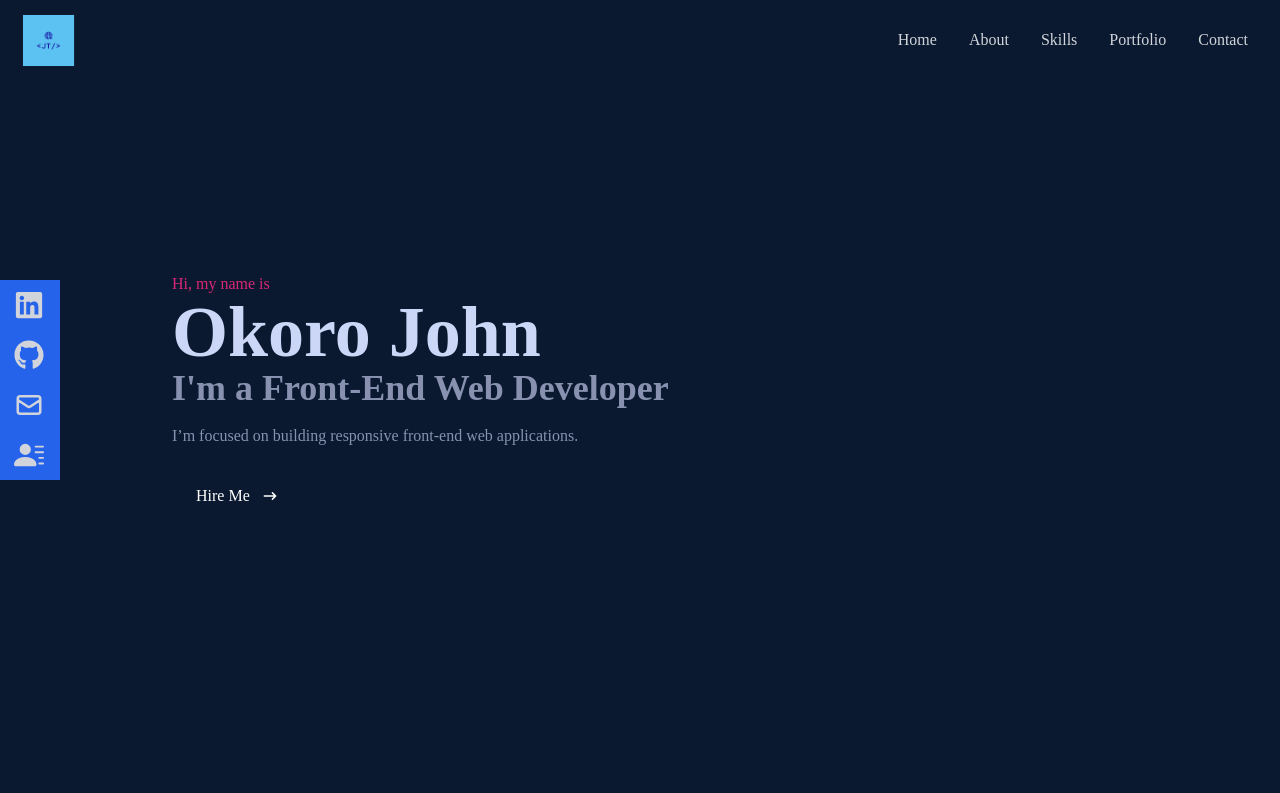
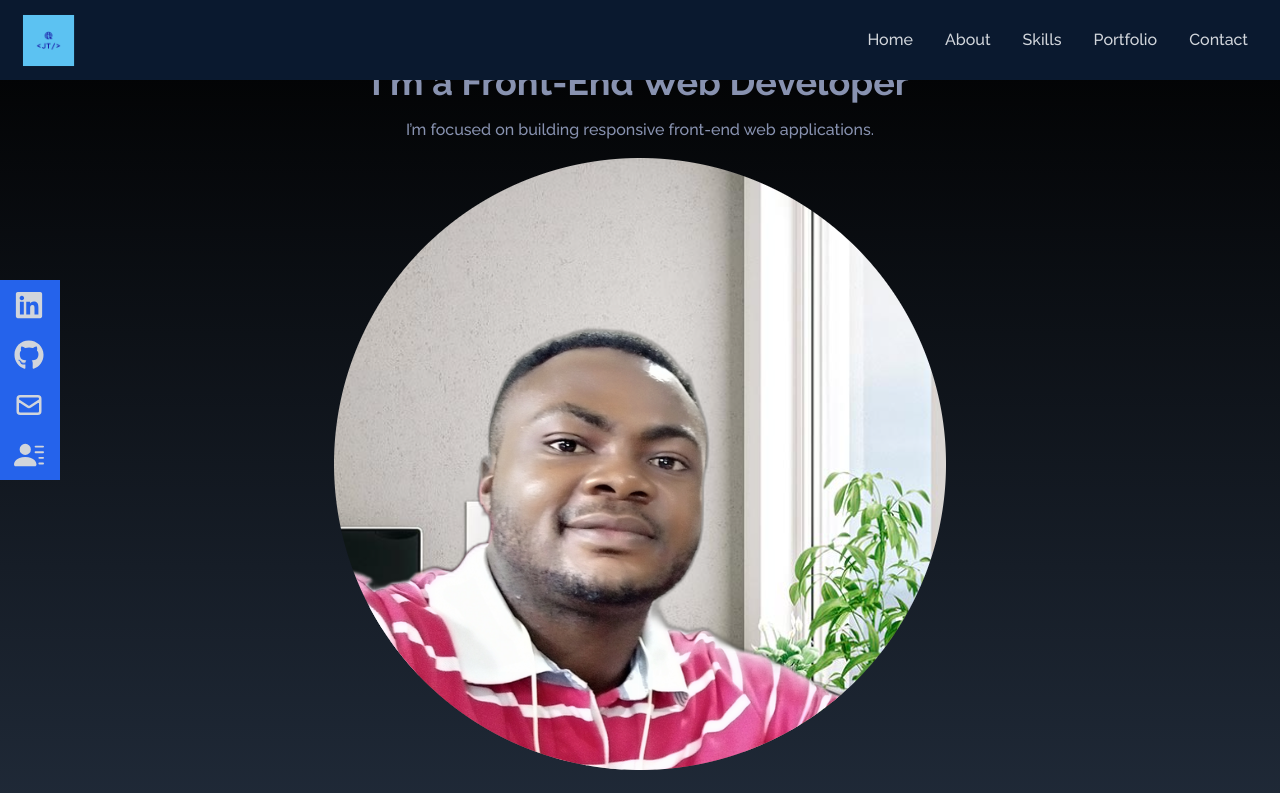
Before and after one commit to brosjayme/portfolio, a React (Create React App) app: page / in a window 1280 px wide. Shown: the top 793 px of the page. Built offline with nearby package versions, Linux system fonts and the light colour scheme.

Commit message:
retouching the home page

```diff
--- a/src/Components/Home.jsx
+++ b/src/Components/Home.jsx
@@ -1,18 +1,23 @@
 import React from 'react'
 import { HiArrowNarrowRight } from 'react-icons/hi';
+import Profile from "../assets/profile.png";
 
 
      const Home = () => {
         return (
-         <div name='home' className='w-full h-screen bg-[#0a192f]'>
+         <div name='home' className='w-full h-screen bg-gradient-to-b
+          from-black to-gray-800'>
        {/* container */}
-    <div className='max-w-[1000px] mx-auto px-8 flex flex-col justify-center h-full'>
+    <div className='max-w-screen-lg mx-auto px-4 flex flex-col items-center justify-center h-full'>
      <p className='text-pink-600'>Hi, my name is</p>
       <h1  className='text-4xl sm:text-7xl font-bold text-[#ccd6f6]'>Okoro John</h1>
       <h2  className='text-xl sm:text-4xl font-bold text-[#8892b0]'>I'm a Front-End Web Developer</h2>
       <p  className='text-[#8892b0] py-4 max-w-[700px]'>  I’m focused on building responsive front-end web applications.</p>
-    <div>
-    <div>
+    <div className='flex flex-col justify-center'>
+      <div>
+        <img src={Profile} alt="my profile" className='rounded-2xl mx-auto w-2/3 md:w-full' />
+      </div>
+       <div>
           <button className='text-white group border-1 px-6 py-3 my-2 flex items-center hover:bg-pink-600 hover:border-pink-600'>
             Hire Me
             <span className='group-hover:rotate-90 duration-300'>
--- a/src/Components/Navbar.jsx
+++ b/src/Components/Navbar.jsx
@@ -10,25 +10,25 @@ const Navbar = () => {
   const[nav,setNav] = useState(false)
   const handleClick =() => setNav(!nav)
   return (
-    <div className='fixed w-full h-[80px] flex justify-between items-center px-4 bg-[#0a192f]  text-gray-300'>
+    <div className='fixed w-full h-20 flex justify-between items-center px-4 bg-[#0a192f]  text-gray-300'>
       <div>
         <img src={Logo} alt='Logo' style={{ width: '65px' }} />
       </div>
 {/* main menu */}
   <ul className='hidden md:flex'>
-    <li> <Link to="home" smooth={true} duration={500}>
+    <li className='px-4 cursor text-gray-350 hover:scale-95'> <Link to="home" smooth={true} duration={500}>
       Home </Link></li>
 
-    <li>  <Link to="about" smooth={true} duration={500}>
+    <li  className='px-4 cursor text-gray-350 hover:scale-95'>  <Link to="about" smooth={true} duration={500}>
       About</Link></li>
 
-      <li>  <Link to="skills" smooth={true} duration={500}>
+      <li  className='px-4 cursor text-gray-350 hover:scale-95'>  <Link to="skills" smooth={true} duration={500}>
       Skills</Link></li>
 
-      <li>  <Link to="portfolio" smooth={true} duration={500}>
+      <li  className='px-4 cursor text-gray-350 hover:scale-95'>  <Link to="portfolio" smooth={true} duration={500}>
       Portfolio</Link></li>
 
-      <li>  <Link to="contact" smooth={true} duration={500}>
+      <li  className='px-4 cursor text-gray-350 hover:scale-95'>  <Link to="contact" smooth={true} duration={500}>
       Contact</Link></li>
   </ul>
 
@@ -52,7 +52,7 @@ const Navbar = () => {
        <Link  onClick={handleClick} to="portfolio" smooth={true} duration={500}>
       Portfolio</Link></li>
     <li className='py-6 text-4xl'>
-     <Link  onClick={handleClick} to="contact" smooth={true} duration={500}>
+     <Link  onClick={handleClick}  to="contact" smooth={true} duration={500}>
       Contact</Link></li>
   </ul>
 {/* social icons */}
--- a/src/index.css
+++ b/src/index.css
@@ -1,12 +1,16 @@
+
+@import url('https://fonts.googleapis.com/css2?family=Raleway:ital,wght@0,100;0,200;0,300;0,500;0,600;0,700;0,800;0,900;1,100;1,200;1,300;1,400;1,500;1,600;1,700;1,800;1,900&display=swap');
+
+
+  @import url('https://fonts.googleapis.com/css2?family=Great+Vibes&display=swap');
+
 @tailwind base;
 @tailwind components;
 @tailwind utilities;
 
-@import url('https://fonts.googleapis.com/css2?family=Raleway:wght@300;400;500;600;700;800;900&display=swap');
-
 @layer base {
-    body {
-        @apply font-[Raleway];
+    html {
+        font-family: 'Raleway', sans-serif;
     }
     li {
         @apply px-4;
--- a/tailwind.config.js
+++ b/tailwind.config.js
@@ -3,6 +3,9 @@ module.exports = {
   content: ["./src/**/*.{js,jsx,ts,tsx}",],
   theme: {
     extend: {},
+    fontFamily: {
+      signature: ["Great Vibes"]
+    }
   },
   plugins: [],
-}
+};
```
Also changed, not shown: src/assets/profile.png (added), src/assets/profile1.png (added).
